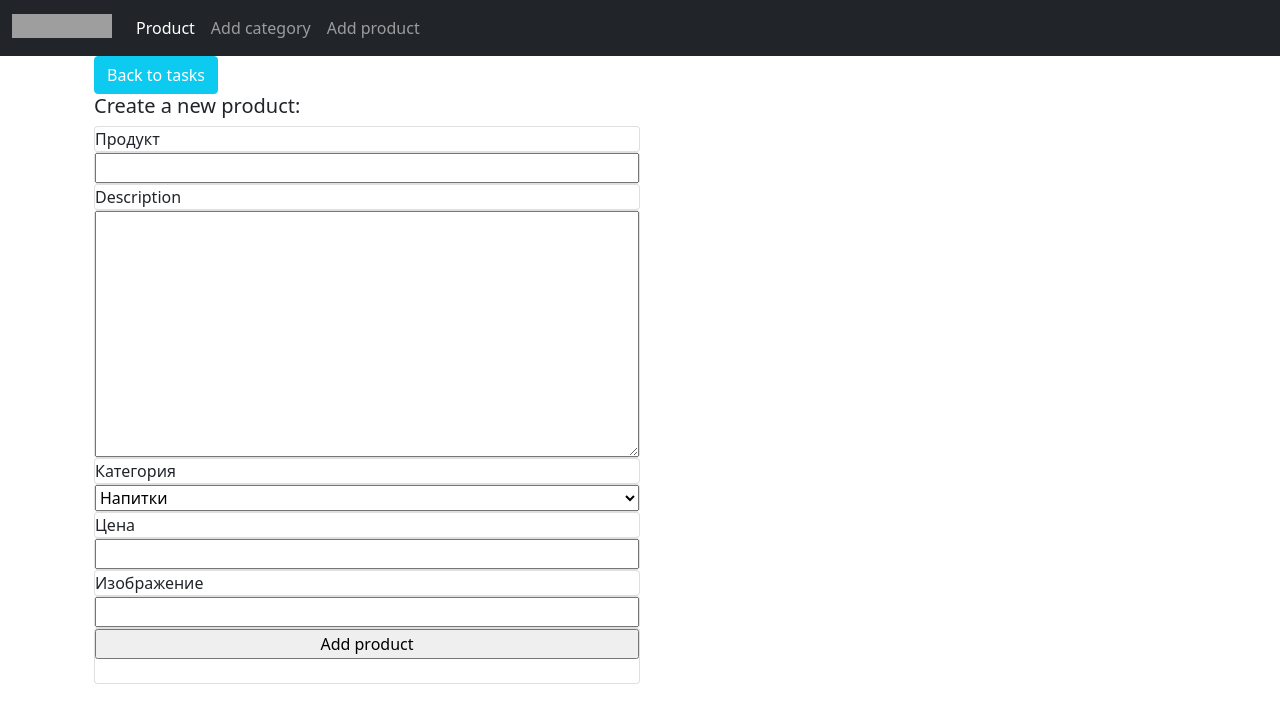
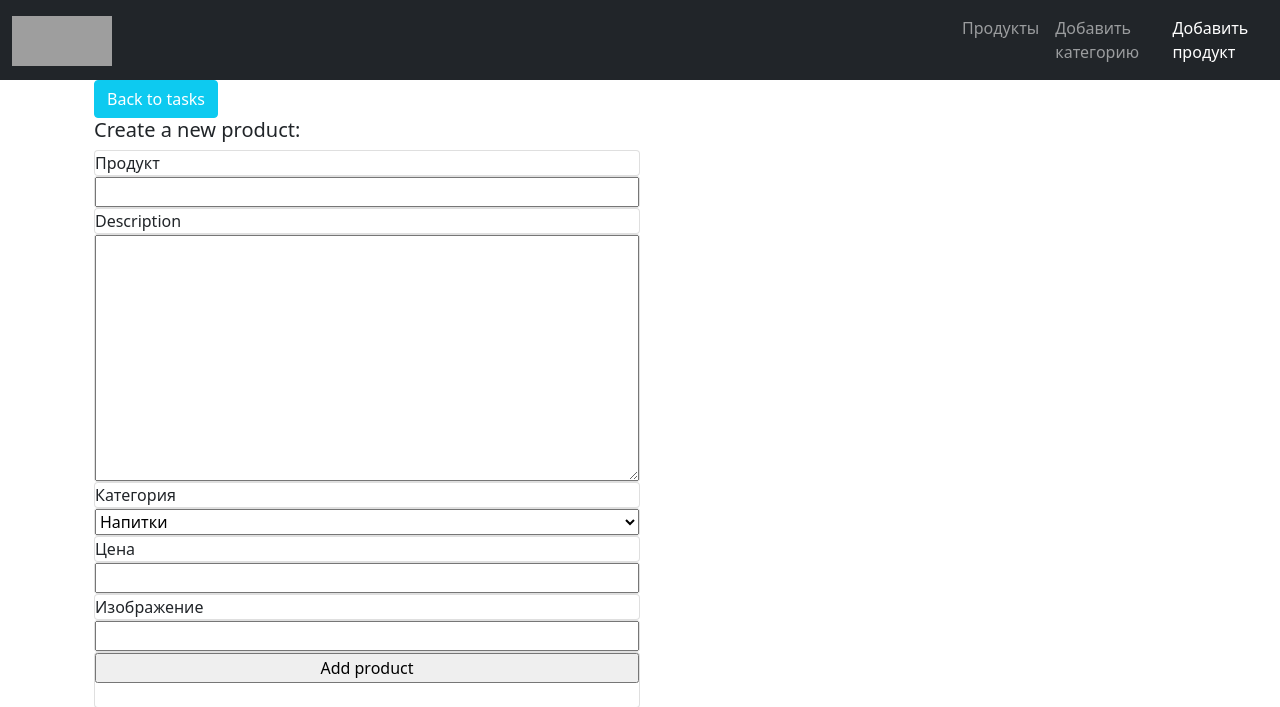
Before and after one commit to mollionline/homework_56, a Django app: page /products/add/ in a window 1280 px wide. Shown: the top 707 px of the page. Run offline with Django 4.2, Linux system fonts and the light colour scheme; data comes from the database, SQL or seed files in the repository; grey boxes are pictures that could not be loaded.

Commit message:
#7 Улучшила активные ссылки внешний вид и отображение, фактическое время выполнения 3 часа

```diff
--- a/templates/common/menu.html
+++ b/templates/common/menu.html
@@ -1,22 +1,22 @@
 {% load static %}
 <nav class="navbar navbar-expand-lg navbar-dark bg-dark">
-    <div class="container-fluid">
-        <a class="navbar-brand" href="{% url 'product_list' %}">
-            <img src="{% static 'img/logo.png' %}" alt="" width="100" height="24" class="d-inline-block align-text-top"></a>
-        <button class="navbar-toggler" type="button" data-bs-toggle="collapse" data-bs-target="#navbarSupportedContent"
-                aria-controls="navbarSupportedContent" aria-expanded="false" aria-label="Toggle navigation">
-            <span class="navbar-toggler-icon"></span>
-        </button>
+    <div class="container-fluid justify-content-between">
+        <div class="col-md-9">
+            <a class="navbar-brand" href="{% url 'product_list' %}">
+                <img src="{% static 'img/logo_bonton.jpeg' %}" alt="" width="100" height="50"
+                     class="d-inline-block align-text-top">
+            </a>
+        </div>
         <div class="collapse navbar-collapse" id="navbarSupportedContent">
             <ul class="navbar-nav me-auto mb-2 mb-lg-0">
                 <li class="nav-item">
-                    <a class="nav-link active" aria-current="page" href="{% url 'product_list' %}">Product</a>
+                    <a class="nav-link {% if request.path == '/' %} active {% endif %}" aria-current="page" href="{% url 'product_list' %}">Продукты</a>
                 </li>
                 <li class="nav-item">
-                    <a class="nav-link" href="{% url 'category_add' %}">Add category</a>
+                    <a class="nav-link {% if request.path == '/categories/add/' %} active {% endif %}" href="{% url 'category_add' %}">Добавить категорию</a>
                 </li>
                 <li class="nav-item">
-                    <a class="nav-link" href="{% url 'product_add' %}">Add product</a>
+                    <a class="nav-link {% if request.path == '/products/add/' %} active {% endif %}" href="{% url 'product_add' %}">Добавить продукт</a>
                 </li>
             </ul>
         </div>
```
